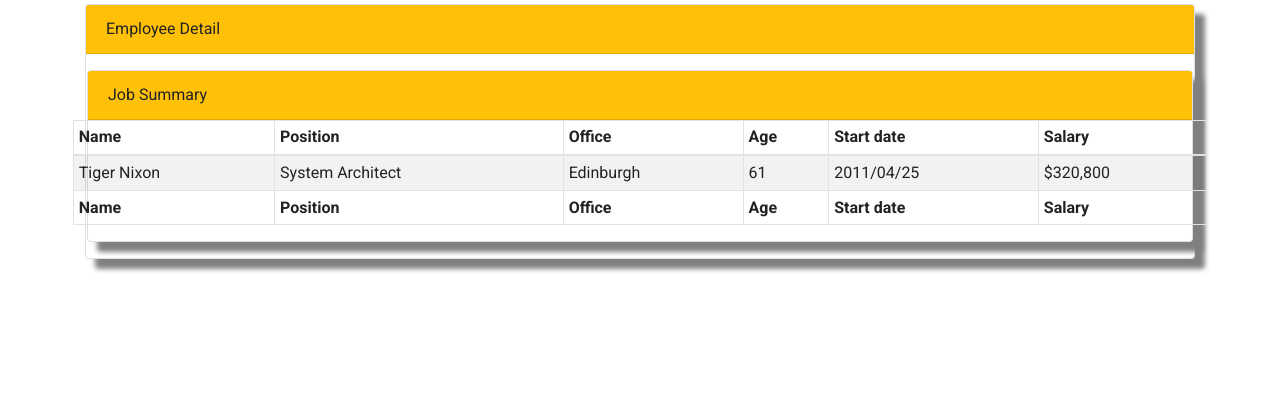
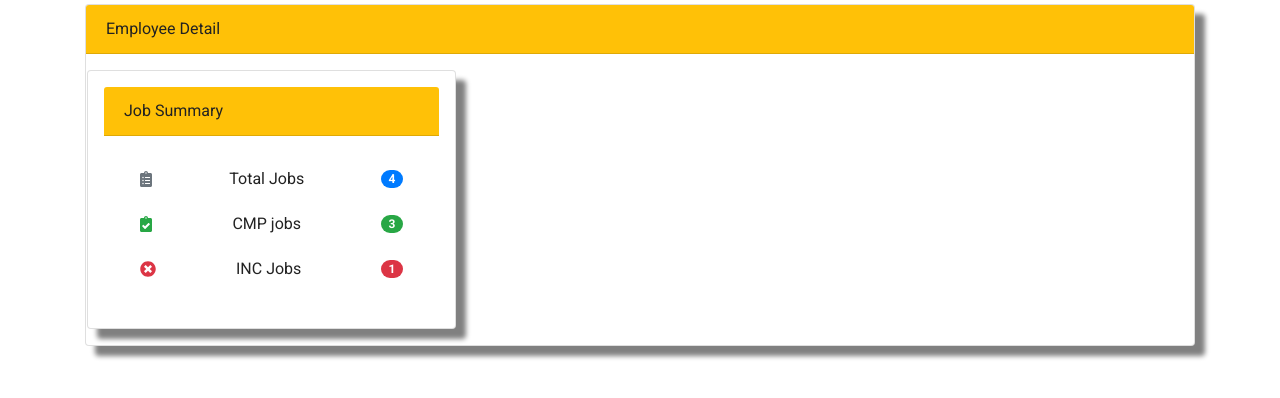
Before and after one commit to WiFiCowboy/coach-portal-afo, a plain HTML site: page details.html in a window 1280 px wide. Shown: the part 128-526 px from the top of the page. Drawn offline with nearby package versions, Linux system fonts and the light colour scheme.

Commit message:
added summary card

```diff
--- a/details.html
+++ b/details.html
@@ -15,14 +15,14 @@
     <script src="https://cdnjs.cloudflare.com/ajax/libs/Chart.js/2.9.3/Chart.bundle.js"></script>
     <script src="https://cdnjs.cloudflare.com/ajax/libs/Chart.js/2.9.3/Chart.css"></script>
     <link rel="stylesheet" href="/style.css" />
-    <link rel="shortcut icon" href="/assets/img/attLogo.png" type="image/png" />
+    <link rel="shortcut icon" href="assets/img/attLogo.png" type="image/png" />
   </head>
   <body>
     <!-- Navigation -->
     <nav class="navbar navbar-expand-md navbar-dark bg-dark sticky-top">
       <div class="container-fluid">
         <a href="#" class="navbar-brand"
-          ><img src="/assets/img/attLogo.png" width="40" /><span
+          ><img src="assets/img/attLogo.png" width="40" /><span
             class="brand-name"
             >AT&T</span
           ><span class="navbar-header"> Field Operations West </span></a
@@ -63,48 +63,52 @@
             <div class="row">
               <div class="col-12">
                 <!-- Content -->
-                <div class="card">
+                <div class="card col-4">
                   <div class="card-header bg-warning">
                     Job Summary
                   </div>
-                  <div class="row">
-                    <table
-                      id="dtBasicExample"
-                      class="table table-striped table-bordered table-sm"
-                      cellspacing="0"
-                      width="100%"
-                    >
-                      <thead>
-                        <tr>
-                          <th class="th-sm">Name</th>
-                          <th class="th-sm">Position</th>
-                          <th class="th-sm">Office</th>
-                          <th class="th-sm">Age</th>
-                          <th class="th-sm">Start date</th>
-                          <th class="th-sm">Salary</th>
-                        </tr>
-                      </thead>
-                      <tbody>
-                        <tr>
-                          <td>Tiger Nixon</td>
-                          <td>System Architect</td>
-                          <td>Edinburgh</td>
-                          <td>61</td>
-                          <td>2011/04/25</td>
-                          <td>$320,800</td>
-                        </tr>
-                      </tbody>
-                      <tfoot>
-                        <tr>
-                          <th>Name</th>
-                          <th>Position</th>
-                          <th>Office</th>
-                          <th>Age</th>
-                          <th>Start date</th>
-                          <th>Salary</th>
-                        </tr>
-                      </tfoot>
-                    </table>
+                  <div class="card-body">
+                    <ul class="list-group">
+                      <li
+                        class="list-group-item d-flex justify-content-between align-items-center"
+                      >
+                        <i class="fas fa-clipboard-list text-secondary"></i>
+                        Total Jobs
+                        <span
+                          class="badge badge-primary badge-pill"
+                          data-toggle="tooltip-miss"
+                          data-placement="bottom"
+                          title="install x 4"
+                          >4</span
+                        >
+                      </li>
+                      <li
+                        class="list-group-item d-flex justify-content-between align-items-center"
+                      >
+                        <i class="fas fa-clipboard-check text-success"></i>
+                        CMP jobs
+                        <span
+                          class="badge badge-success badge-pill"
+                          data-toggle="tooltip-miss"
+                          data-placement="bottom"
+                          title="install x 3"
+                          >3</span
+                        >
+                      </li>
+                      <li
+                        class="list-group-item d-flex justify-content-between align-items-center"
+                      >
+                        <i class="fas fa-times-circle text-danger"></i>
+                        INC Jobs
+                        <span
+                          class="badge badge-danger badge-pill"
+                          data-toggle="tooltip-miss"
+                          data-placement="bottom"
+                          title="install x 1"
+                          >1</span
+                        >
+                      </li>
+                    </ul>
                   </div>
                 </div>
               </div>
```
